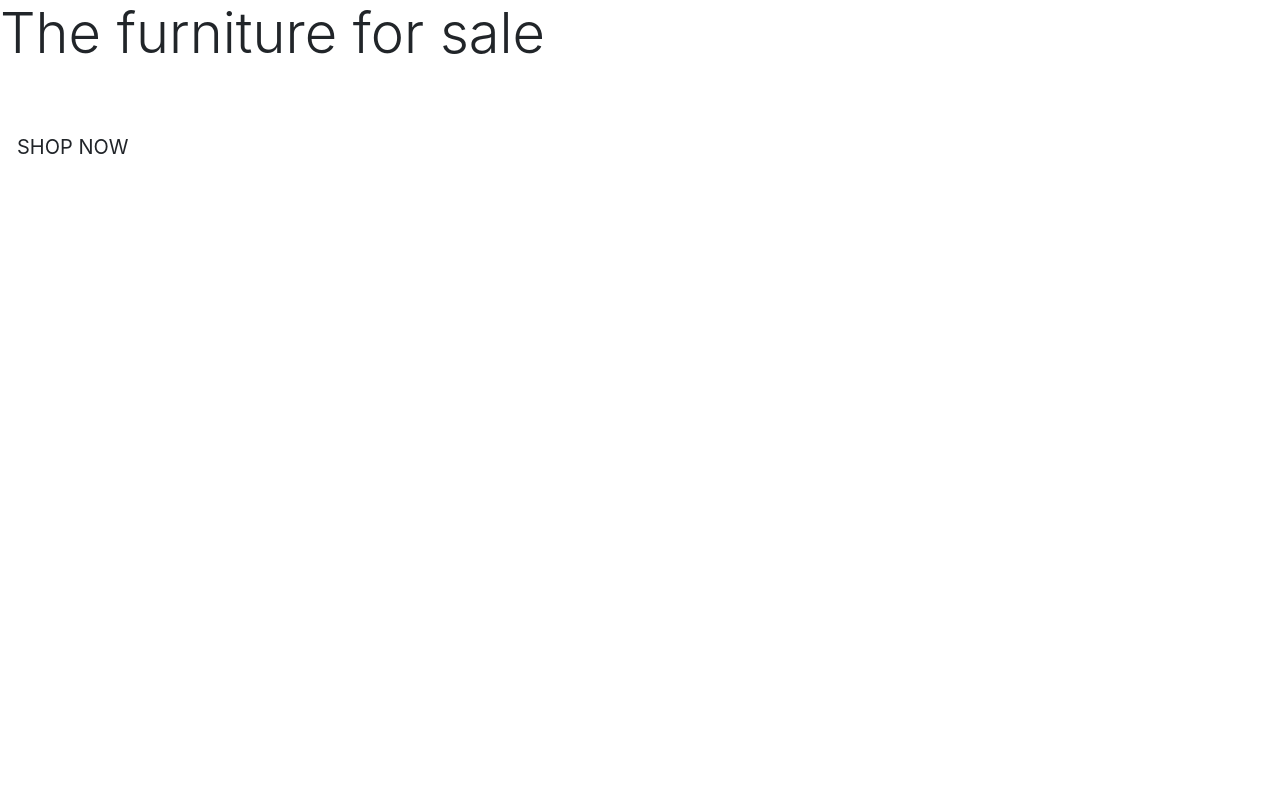
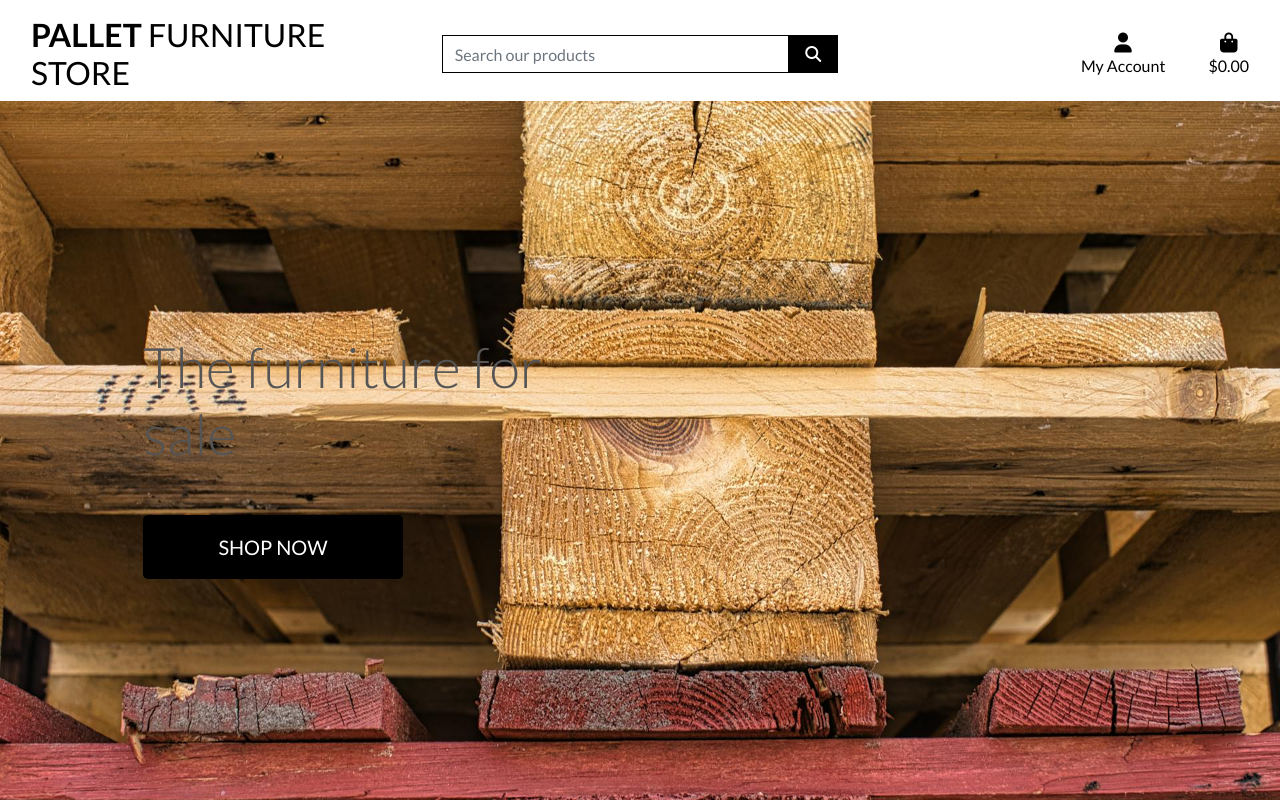
Before and after one commit to petermcloughlin/pallet_furniture_store, a Django app: page / in a window 1280 px wide. Run offline with Django 3.2, Linux system fonts and the light colour scheme; some libraries are stand-ins or nearby versions.

Commit message:
Added home page content and styling

```diff
--- a/home/templates/home/index.html
+++ b/home/templates/home/index.html
@@ -12,7 +12,7 @@
 {% endblock %}
 
 {% block content %}
-    <div class="conatiner h-100">
+    <div class="container h-100">
         <div class="row h-100">
             <div class="col-7 col-md-6 my-auto">
                 <h1 class="display-4">
--- a/pallet_furniture_store/settings.py
+++ b/pallet_furniture_store/settings.py
@@ -148,6 +148,10 @@ USE_TZ = True
 # https://docs.djangoproject.com/en/3.2/howto/static-files/
 
 STATIC_URL = '/static/'
+STATICFILES_DIRS = (os.path.join(BASE_DIR, 'static'),)
+
+MEDIA_URL = '/media/'
+MEDIA_ROOT = os.path.join(BASE_DIR, 'media')
 
 # Default primary key field type
 # https://docs.djangoproject.com/en/3.2/ref/settings/#default-auto-field
--- a/pallet_furniture_store/urls.py
+++ b/pallet_furniture_store/urls.py
@@ -15,9 +15,11 @@ Including another URLconf
 """
 from django.contrib import admin
 from django.urls import path, include
+from django.conf import settings
+from django.conf.urls.static import static
 
 urlpatterns = [
     path('admin/', admin.site.urls),
     path('accounts/', include('allauth.urls')),
     path('', include('home.urls')),
-]
+] + static(settings.MEDIA_URL, document_root=settings.MEDIA_ROOT)
--- /dev/null
+++ b/static/css/base.css
@@ -0,0 +1,79 @@
+html {
+    height: 100%;
+}
+body {
+    background: url('/media/pallets.jpg') no-repeat center center fixed;
+    background-size: cover;
+    height: calc(100vh - 160px);
+    color: #555;
+    font-family: 'Lato';
+}
+/* from Bulma */
+.icon {
+    align-items: center;
+    display: inline-flex;
+    justify-content: center;
+    height: 1.5rem;
+    width: 1.5rem;
+}
+
+.logo-font {
+    text-transform: uppercase;
+}
+
+.main-logo-link {
+    width: fit-content;
+}
+
+.shop-now-button {
+    background: black;
+    color: white;
+    min-width: 260px;
+}
+
+.btn-black {
+    background: black;
+    color: white;
+}
+
+.shop-now-button:hover,
+.shop-now-button:active,
+.shop-now-button:focus,
+.btn-black:hover,
+.btn-black:active,
+.btn-black:focus {
+    background: #222;
+    color: white;
+}
+
+.text-black {
+    color: #000 !important;
+}
+
+.border-black {
+    border: 1px solid black !important;
+}
+
+/* -------------------------------- Media Queries */
+
+/* Slightly larger container on xl screens */
+@media (min-width: 1200px) {
+  .container {
+    max-width: 80%;
+  }
+}
+
+/* fixed top navbar only on medium and up */
+@media (min-width: 992px) {
+    .fixed-top-desktop-only {
+        position: fixed;
+        top: 0;
+        right: 0;
+        left: 0;
+        z-index: 1030;
+    }
+
+    .header-container {
+        padding-top: 160px;
+    }
+}
--- a/templates/base.html
+++ b/templates/base.html
@@ -14,12 +14,17 @@
 
     {% block corecss %}
         <link rel="stylesheet" href="https://cdn.jsdelivr.net/npm/bootstrap@4.6.2/dist/css/bootstrap.min.css" integrity="sha384-xOolHFLEh07PJGoPkLv1IbcEPTNtaed2xpHsD9ESMhqIYd0nLMwNLD69Npy4HI+N" crossorigin="anonymous">
+        <link rel="preconnect" href="https://fonts.googleapis.com">
+        <link rel="preconnect" href="https://fonts.gstatic.com" crossorigin>
+        <link href="https://fonts.googleapis.com/css2?family=Lato:ital,wght@0,100;0,300;0,400;0,700;0,900;1,100;1,300;1,400;1,700;1,900&display=swap" rel="stylesheet">
+        <link rel="stylesheet" href="{% static 'css/base.css' %}">
     {% endblock %}
 
     {% block extra_css %}
     {% endblock %}
 
     {% block corejs %}
+        <script src="https://kit.fontawesome.com/4f323c782a.js" crossorigin="anonymous"></script>
         <script src="https://cdn.jsdelivr.net/npm/jquery@3.5.1/dist/jquery.min.js" integrity="sha256-9/aliU8dGd2tb6OSsuzixeV4y/faTqgFtohetphbbj0=" crossorigin="anonymous"></script>
         <script src="https://cdn.jsdelivr.net/npm/bootstrap@4.6.2/dist/js/bootstrap.bundle.min.js" integrity="sha384-Fy6S3B9q64WdZWQUiU+q4/2Lc9npb8tCaSX9FK7E8HnRr0Jz8D6OP9dO5Vg3Q9ct" crossorigin="anonymous"></script>
     {% endblock %}
@@ -30,7 +35,67 @@
     <title>Pete's Pallet Furniture {% block extra_title %}{% endblock %}</title>
   </head>
   <body>
-    <header class="container-fluid fixed-top"></header>
+    <header class="container-fluid fixed-top">
+      <div id="topnav" class="row bg-white pt-lg-2 d-none d-lg-flex">
+        <div class="col-12 col-lg-4 my-auto py-1 py-lg-0 text-center text-lg-left">
+          <a href="{% url 'home' %}" class="nav-link main-logo-link">
+            <h2 class="logo-font text-black my-0"><strong>Pallet</strong> Furniture Store</h2>
+          </a>
+        </div>
+        <div class="col-12 col-lg-4 my-auto py-1 py-lg-0">
+          <form method="GET" action="">
+            <div class="input-group w-100">
+              <input type="text" class="form-control border border-black rounded-0" name="q" placeholder="Search our products">
+              <div class="input-group-append">
+                <button class="form-control btn btn-black border border-black rounded-0" type="submit">
+                  <span class="icon">
+                    <i class="fas fa-search"></i>
+                  </span>
+                </button>
+              </div>
+            </div>
+          </form>
+        </div>
+        <div class="col-12 col-lg-4 my-auto py-1 py-lg-0">
+          <ul class="list-inline list-unstyled text-center text-lg-right my-0">
+            <li class="list-inline-item dropdown">
+              <a href="#" class="text-black nav-link" id="user-options" data-toggle="dropdown" aria-haspopup="true" aria-expanded="false">
+                <div class="text-center">
+                  <div><i class="fas fa-user fa-lg"></i></div>
+                  <p class="my-0">My Account</p>
+                </div>
+              </a>
+              <div class="dropdown-menu border-0" aria-labelledby="user-options">
+                {% if request.user.is_authenticated %}
+                    {% if request.user.is_superuser %}
+                        <a href="" class="dropdown-item">Product Management</a>
+                    {% endif %}
+                    <a href="" class="dropdown-item">My Profile</a>
+                    <a href="{% url 'account_logout' %}" class="dropdown-item">Logout</a>
+                {% else %}
+                    <a href="{% url 'account_signup' %}" class="dropdown-item">Register</a>
+                    <a href="{% url 'account_login' %}" class="dropdown-item">Login</a>
+                {% endif %}
+              </div>
+            </li>
+            <li class="list-inline-item">
+              <a class="{% if grand_total %}text-info font-weight-bold{% else %}text-black{% endif %} nav-link" href="">
+                <div class="text-center">
+                    <div><i class="fas fa-shopping-bag fa-lg"></i></div>
+                    <p class="my-0">
+                        {% if grand_total %}
+                            ${{ grand_total|floatformat:2 }}
+                        {% else %}
+                            $0.00
+                        {% endif %}
+                    </p>
+                </div>
+              </a>
+            </li>
+          </ul>
+        </div>
+      </div>
+    </header>
 
     {% if messages %}
         <div class="message-container"></div>
```
Also changed, not shown: media/pallets.jpg (added), media/woodworker.jpg (added).
